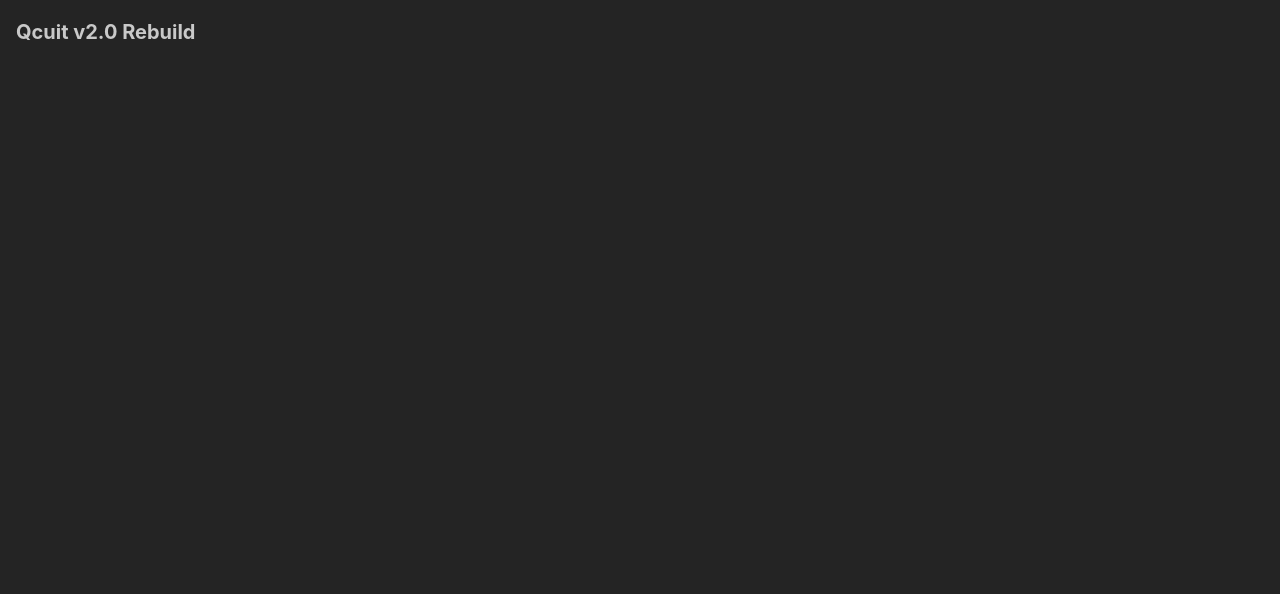
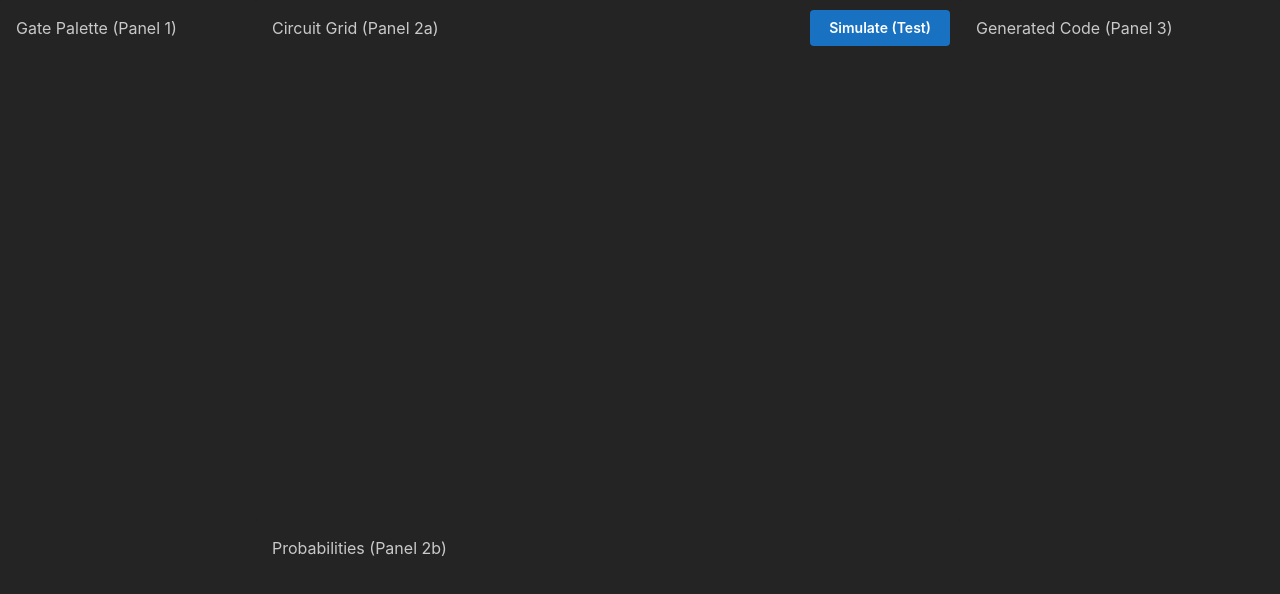
Before and after one commit to Faiz-k490/Qcuit.com, a React (Create React App) app in the folder frontend/: page / in a window 1280 px wide. Shown: the top 594 px of the page. Built offline with nearby package versions, Linux system fonts and the light colour scheme.

Commit message:
feat: Implement 3-panel layout and production API

```diff
--- a/frontend/src/App.tsx
+++ b/frontend/src/App.tsx
@@ -1,9 +1,105 @@
-import { Box, Text } from '@mantine/core';
+import { useState } from 'react';
+import { Box, Button, Group, Paper, Text } from '@mantine/core';
+import {
+  Panel,
+  PanelGroup,
+  PanelResizeHandle,
+} from 'react-resizable-panels';
 
 function App() {
+  const [results, setResults] = useState(null); // To store simulation results
+
+  // This is the production-ready API call
+  async function onSimulateClick() {
+    // Use the environment variable, fall back to local proxy
+    const API_URL = process.env.REACT_APP_API_URL || '/api/simulate';
+
+    console.log(`Sending simulation request to: ${API_URL}`);
+
+    // A minimal payload to test the backend
+    const testPayload = {
+      numQubits: 2,
+      numClassical: 2,
+      noiseLevel: 0.0,
+      gates: {},
+      multiQubitGates: [],
+      measurements: [],
+    };
+
+    try {
+      const response = await fetch(API_URL, {
+        method: 'POST',
+        headers: { 'Content-Type': 'application/json' },
+        body: JSON.stringify(testPayload),
+      });
+
+      if (!response.ok) {
+        throw new Error(`HTTP error! status: ${response.status}`);
+      }
+
+      const data = await response.json();
+      setResults(data);
+      console.log('Simulation successful:', data);
+
+    } catch (error) {
+      console.error('Simulation failed:', error);
+    }
+  }
+
   return (
-    <Box p="md">
-      <Text size="xl" fw={700}>Qcuit v2.0 Rebuild</Text>
+    <Box style={{ height: '100vh', width: '100vw' }}>
+      <PanelGroup direction="horizontal">
+
+        {/* Panel 1: Gate Palette */}
+        <Panel defaultSize={20} minSize={15}>
+          <Paper p="md" style={{ height: '100%' }}>
+            <Text>Gate Palette (Panel 1)</Text>
+          </Paper>
+        </Panel>
+        <PanelResizeHandle />
+
+        {/* Panel 2: Main Content (Grid + Outputs) */}
+        <Panel defaultSize={55} minSize={40}>
+          <PanelGroup direction="vertical">
+
+            {/* Panel 2a: Circuit Grid */}
+            <Panel defaultSize={65} minSize={40}>
+              <Paper p="md" style={{ height: '100%', position: 'relative' }}>
+                <Text>Circuit Grid (Panel 2a)</Text>
+                <Button
+                  onClick={onSimulateClick}
+                  style={{ position: 'absolute', top: 10, right: 10, zIndex: 100 }}
+                >
+                  Simulate (Test)
+                </Button>
+              </Paper>
+            </Panel>
+            <PanelResizeHandle />
+
+            {/* Panel 2b: Probabilities */}
+            <Panel defaultSize={35} minSize={20}>
+              <Paper p="md" style={{ height: '100%' }}>
+                <Text>Probabilities (Panel 2b)</Text>
+              </Paper>
+            </Panel>
+          </PanelGroup>
+        </Panel>
+        <PanelResizeHandle />
+
+        {/* Panel 3: Code Output */}
+        <Panel defaultSize={25} minSize={20}>
+          <Paper p="md" style={{ height: '100%' }}>
+            <Text>Generated Code (Panel 3)</Text>
+            {/* We can display results here for testing */}
+            {results && (
+              <pre style={{ overflow: 'auto' }}>
+                {JSON.stringify(results, null, 2)}
+              </pre>
+            )}
+          </Paper>
+        </Panel>
+
+      </PanelGroup>
     </Box>
   );
 }
--- a/frontend/src/index.tsx
+++ b/frontend/src/index.tsx
@@ -1,10 +1,13 @@
 import React from 'react';
 import ReactDOM from 'react-dom/client';
 import { MantineProvider } from '@mantine/core';
+import { ModalsProvider } from '@mantine/modals';
+import { Notifications } from '@mantine/notifications';
 import App from './App';
 
 // Import Mantine styles
 import '@mantine/core/styles.css';
+import '@mantine/notifications/styles.css';
 
 const root = ReactDOM.createRoot(
   document.getElementById('root') as HTMLElement
@@ -12,7 +15,10 @@ const root = ReactDOM.createRoot(
 root.render(
   <React.StrictMode>
     <MantineProvider defaultColorScheme="dark">
-      <App />
+      <ModalsProvider>
+        <Notifications />
+        <App />
+      </ModalsProvider>
     </MantineProvider>
   </React.StrictMode>
 );
```
Also changed, not shown: 1 other file (tests, documents, lock files or other folders).
